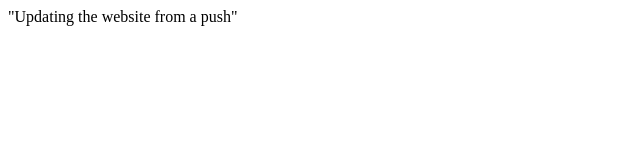
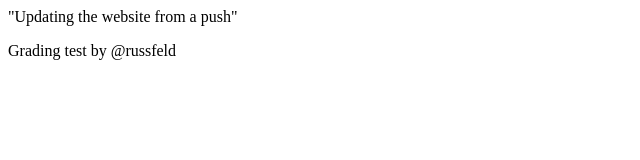
Before and after one commit to JakeMay03/cis527_repo, a plain HTML site: page index.html in a window 1280 px wide. Shown: the whole page, without its empty margins (0-640 px from the left). Drawn offline with Linux system fonts and the light colour scheme.

Commit message:
Add grading test note to index.html

```diff
--- a/index.html
+++ b/index.html
@@ -1 +1,2 @@
 <p> "Updating the website from a push" </p>
+<p>Grading test by @russfeld</p>
```
